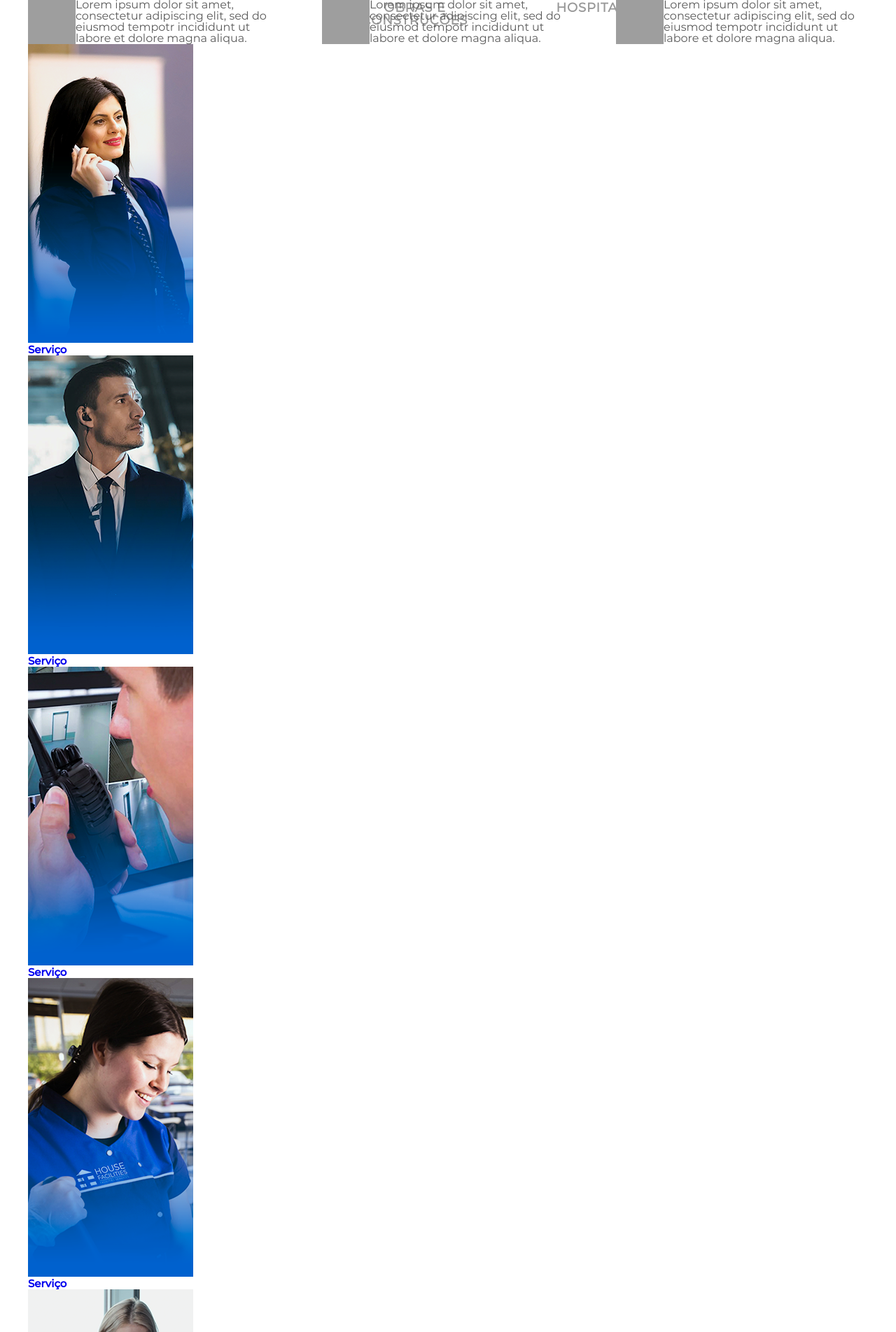
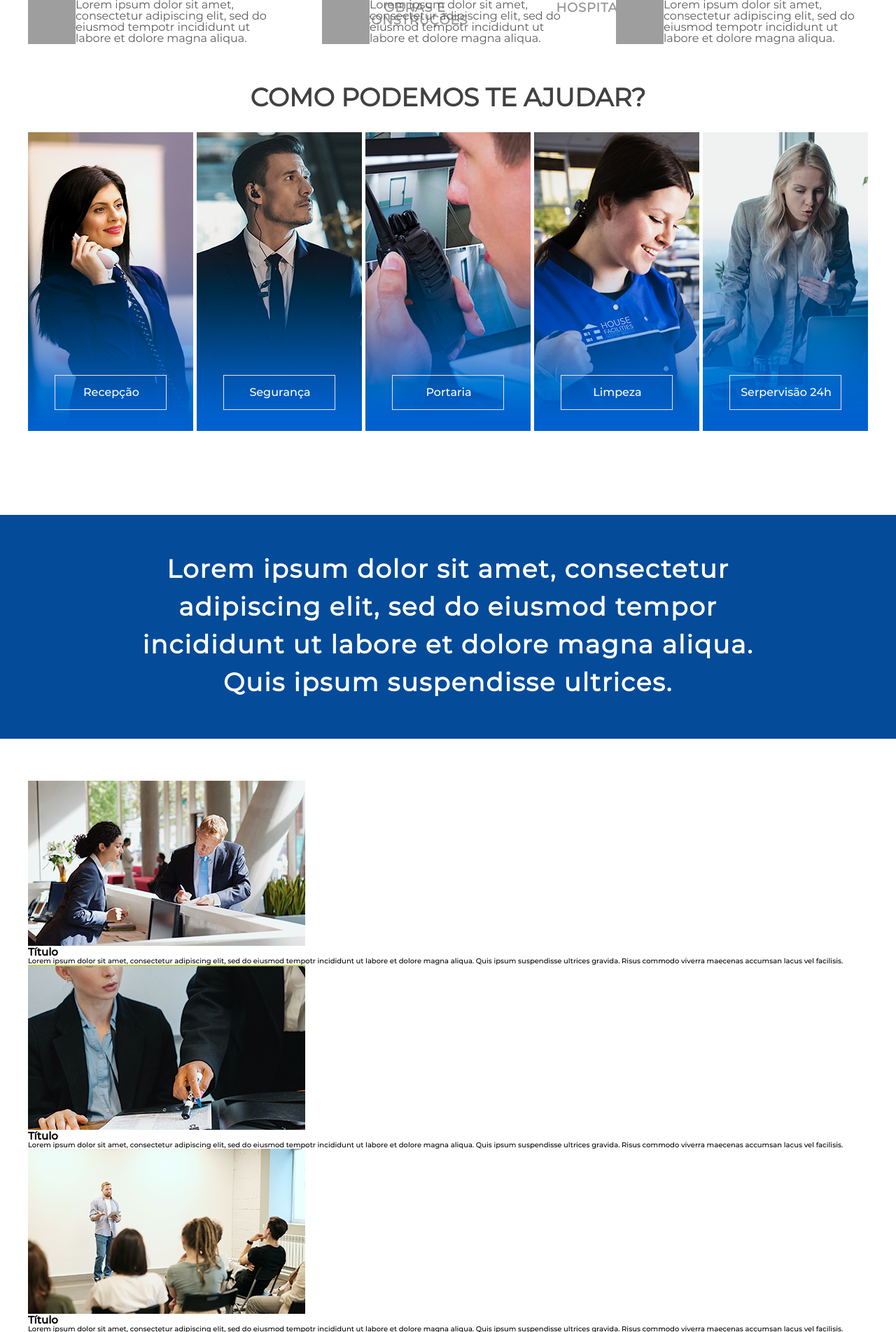
Before and after one commit to paulomarques-png/Site-House-Facilities, a PHP site: page / in a window 1280 px wide; the page is wider, and only the part inside the window is pictured. Shown: the part 1664-3568 px from the top of that part at 70% size. Run offline with PHP 8.4, Linux system fonts and the light colour scheme; grey boxes are pictures that could not be loaded.

Commit message:
#sec3 update

```diff
--- a/index.html
+++ b/index.html
@@ -46,7 +46,8 @@
 
                 <source media="(max-width: 1280px)" srcset="imgs/mediatop-1280.png">
 
-                <img src="imgs/mediatop-1440.png" alt="Imagem complementar para texto institucional - Recepcionista no balcão de atendimento">
+                <img src="imgs/mediatop-1440.png"
+                    alt="Imagem complementar para texto institucional - Recepcionista no balcão de atendimento">
             </picture>
 
             <figcaption>
@@ -108,26 +109,29 @@
                     <li><img src="imgs/icon-missao.svg" alt="icone missão">
                         <span>
                             <h2>Missão</h2>
-                            <p>Lorem ipsum dolor sit amet, consectetur adipiscing elit, sed do eiusmod tempotr incididunt ut labore et dolore magna aliqua.</p>
+                            <p>Lorem ipsum dolor sit amet, consectetur adipiscing elit, sed do eiusmod tempotr
+                                incididunt ut labore et dolore magna aliqua.</p>
                         </span>
                     </li>
                     <li><img src="imgs/icon-visao.svg" alt="icone missão">
                         <span>
                             <h2>Visão</h2>
-                            <p>Lorem ipsum dolor sit amet, consectetur adipiscing elit, sed do eiusmod tempotr incididunt ut labore et dolore magna aliqua.</p>
+                            <p>Lorem ipsum dolor sit amet, consectetur adipiscing elit, sed do eiusmod tempotr
+                                incididunt ut labore et dolore magna aliqua.</p>
                         </span>
                     </li>
                     <li><img src="imgs/icon-valores.svg" alt="icone missão">
                         <span>
                             <h2>Valores</h2>
-                            <p>Lorem ipsum dolor sit amet, consectetur adipiscing elit, sed do eiusmod tempotr incididunt ut labore et dolore magna aliqua.</p>
+                            <p>Lorem ipsum dolor sit amet, consectetur adipiscing elit, sed do eiusmod tempotr
+                                incididunt ut labore et dolore magna aliqua.</p>
                         </span>
                     </li>
                 </ul>
             </div>
 
             <div id="sec3">
-                <h1>
+                <h1>COMO PODEMOS TE AJUDAR?</h1>
                 <ul>
                     <li>
                         <figure>
@@ -137,7 +141,7 @@
                                 <img src="imgs/serv-recepcao.png" alt="Descrição">
                             </picture>
                             <figcaption>
-                                    <a href="#" alt="Descrição">Serviço</a>
+                                <a href="#" alt="Descrição"><p>Recepção</p></a>
                             </figcaption>
                         </figure>
                     </li>
@@ -149,7 +153,7 @@
                                 <img src="imgs/serv-seguranca.png" alt="Descrição">
                             </picture>
                             <figcaption>
-                                    <a href="#" alt="Descrição">Serviço</a>
+                                <a href="#" alt="Descrição"><p>Segurança</p></a>
                             </figcaption>
                         </figure>
                     </li>
@@ -161,7 +165,7 @@
                                 <img src="imgs/serv-portaria.png" alt="Descrição">
                             </picture>
                             <figcaption>
-                                    <a href="#" alt="Descrição">Serviço</a>
+                                <a href="#" alt="Descrição"><p>Portaria</p></a>
                             </figcaption>
                         </figure>
                     </li>
@@ -173,7 +177,7 @@
                                 <img src="imgs/serv-limpeza.png" alt="Descrição">
                             </picture>
                             <figcaption>
-                                    <a href="#" alt="Descrição">Serviço</a>
+                                <a href="#" alt="Descrição"><p>Limpeza</p></a>
                             </figcaption>
                         </figure>
                     </li>
@@ -185,12 +189,12 @@
                                 <img src="imgs/serv-super.png" alt="Descrição">
                             </picture>
                             <figcaption>
-                                    <a href="#" alt="Descrição">Serviço</a>
+                                <a href="#" alt="Descrição"><p>Serpervisão 24h</p></a>
                             </figcaption>
                         </figure>
                     </li>
                 </ul>
-                </h1>
+
             </div>
         </section>
 
@@ -234,7 +238,9 @@
     <footer>
         <h1>UMA FRASE DE AÇÃO BEM PENSADA</h1>
         <div>
-            <p>Lorem ipsum dolor sit amet, consectetur adipiscing elit, sed do eiusmod tempor incididunt ut labore et dolore magna aliqua. Quis ipsum suspendisse ultrices gravida. Risus commodo viverra maecenas accumsan lacus.</p>
+            <p>Lorem ipsum dolor sit amet, consectetur adipiscing elit, sed do eiusmod tempor incididunt ut labore et
+                dolore magna aliqua. Quis ipsum suspendisse ultrices gravida. Risus commodo viverra maecenas accumsan
+                lacus.</p>
             <div>
                 <img src="imgs/logofooter.svg" alt="Logotipo da House Facilities">
                 <ul>
--- a/style.css
+++ b/style.css
@@ -250,7 +250,7 @@ section{
 }
 
 
-/* ------------ #sec1 ---------------- */
+/* ------------ #sec2 ---------------- */
 
 #sec2 h1{
   text-align: center;
@@ -289,6 +289,83 @@ section{
   max-width: 320px;
   font-size: 1.6rem;
   color: rgb(90, 90, 90);
+}
+
+
+/* ------------ #sec3 ---------------- */
+#sec3{
+  padding: 60px 0;
+}
+
+#sec3 h1{
+  text-align: center;
+  font-family: 'montserratregular';
+  font-size: 3.6rem;
+  letter-spacing: .005rem;
+  color: rgb(65, 65, 65);
+}
+
+#sec3 ul{
+  display: flex;
+  justify-content: space-between;
+  margin-top: 30px;
+}
+
+#sec3 figure {
+  position: relative;
+}
+
+#sec3 figure img{
+  display: block;
+  width: 100%;
+}
+
+#sec3 figure figcaption{
+  position: absolute;
+  bottom: 80px;
+  left: 50%;
+  margin-left: -80px;
+  color: #fff;
+}
+#sec3 figure a{
+  position: absolute;
+  width: 160px;
+  height: 50px;
+  border: 1px solid rgb(230, 230, 230);
+  text-align: center;
+}
+
+#sec3 figure a p{
+  padding: 16px 0;
+  width: 160px;
+  position: absolute;
+  z-index: 1;
+  font-size: 1.6rem;
+  color: #fff;
+  text-align: center;
+}
+
+#sec3 figure a:hover p{
+  color: rgb(0, 72, 167);
+  transition: 0.5s;
+}
+
+#sec3 figure a::before{
+  content: '';
+  position: absolute;
+  top: 0;
+  left: 0;
+  right: 0;
+  bottom: 0;
+  background-color: #fff;
+  transform: scaleX(0);
+  transform-origin: left;
+  transition: 0.5s;
+}
+
+#sec3 figure a:hover::before{
+  transform: scaleX(1);
+  transition: 0.5s;
 }
 
 
```
Lines whose indentation alone changed are shown as unchanged.
